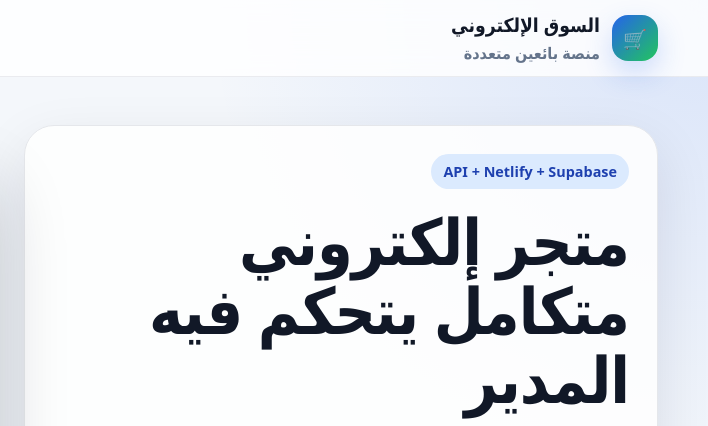
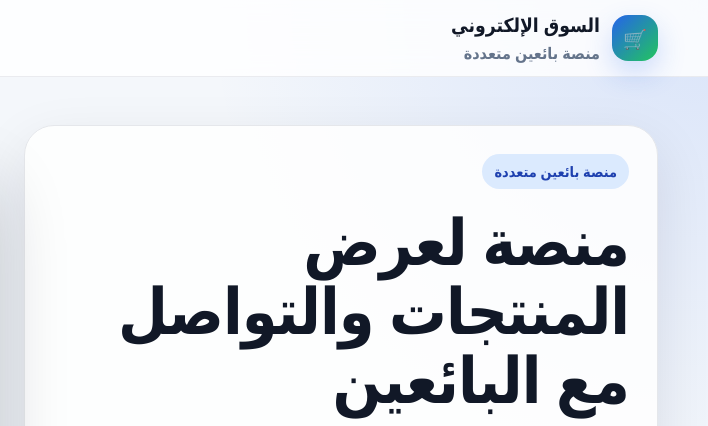
Before and after one commit to smed85637-stack/my-marketplace-store, a website: page public/index.html in a window 1280 px wide. Shown: the top 426 px of the page, 572-1280 px from the left. Drawn offline with Linux system fonts and the light colour scheme; no server answers.

Commit message:
Update index.html

```diff
--- a/public/index.html
+++ b/public/index.html
@@ -13,8 +13,8 @@
 <main class="container">
 <section class="hero">
   <div class="card">
-    <span class="pill">API + Netlify + Supabase</span>
-    <h1>متجر إلكتروني متكامل يتحكم فيه المدير</h1>
+<span class="pill">منصة بائعين متعددة</span>
+<h1>منصة لعرض المنتجات والتواصل مع البائعين</h1>
     <p>البائع يضيف المنتجات والسعر ورقم الهاتف، والزبون يطلب المنتج ويتواصل مع البائع. عند إتمام البيع تُحسب عمولة المنصة تلقائيًا بنسبة 2%.</p>
     <a class="btn primary" href="#products">تصفح المنتجات</a>
     <a class="btn green" href="seller.html">ابدأ كبائع</a>
```
